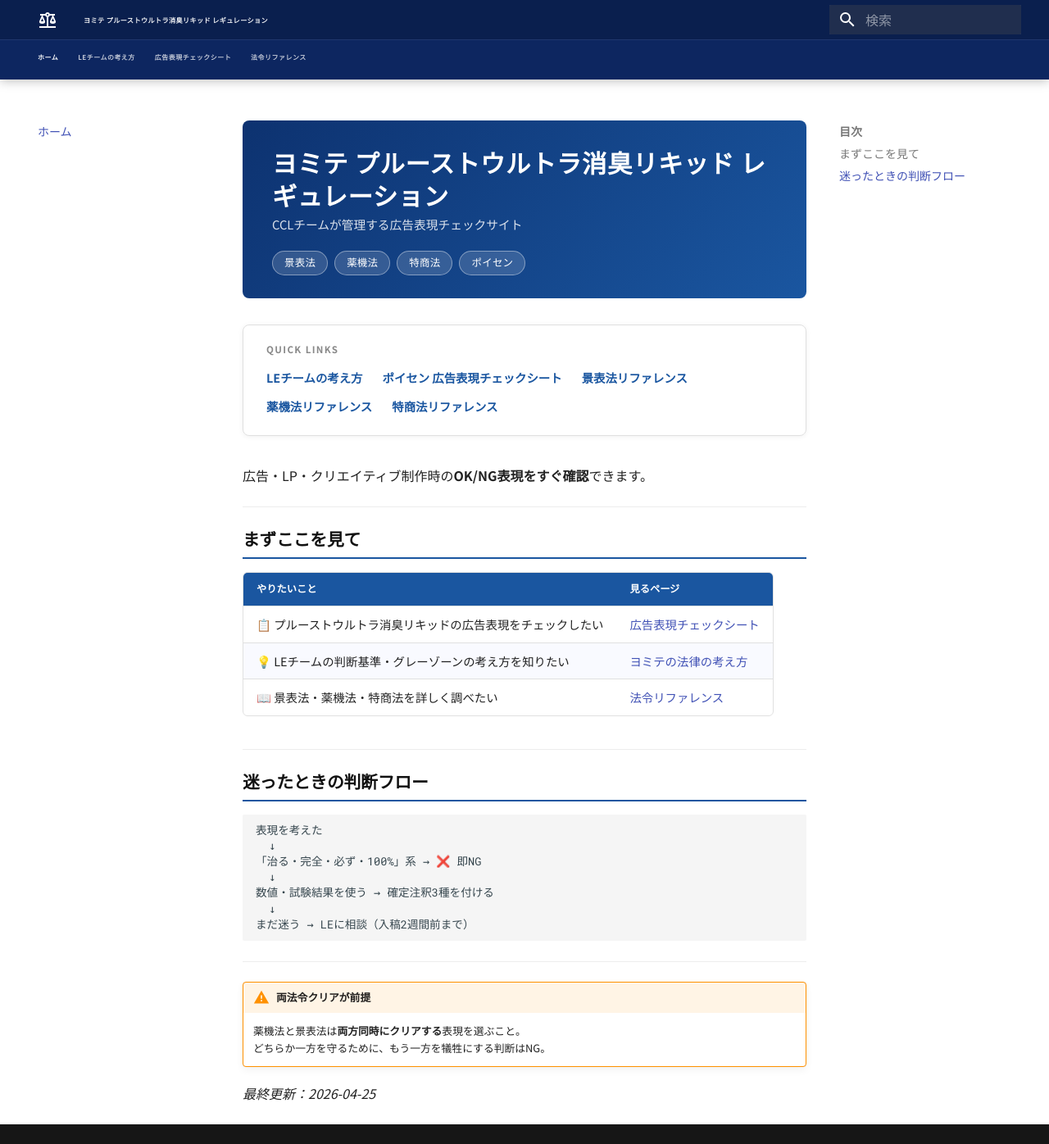
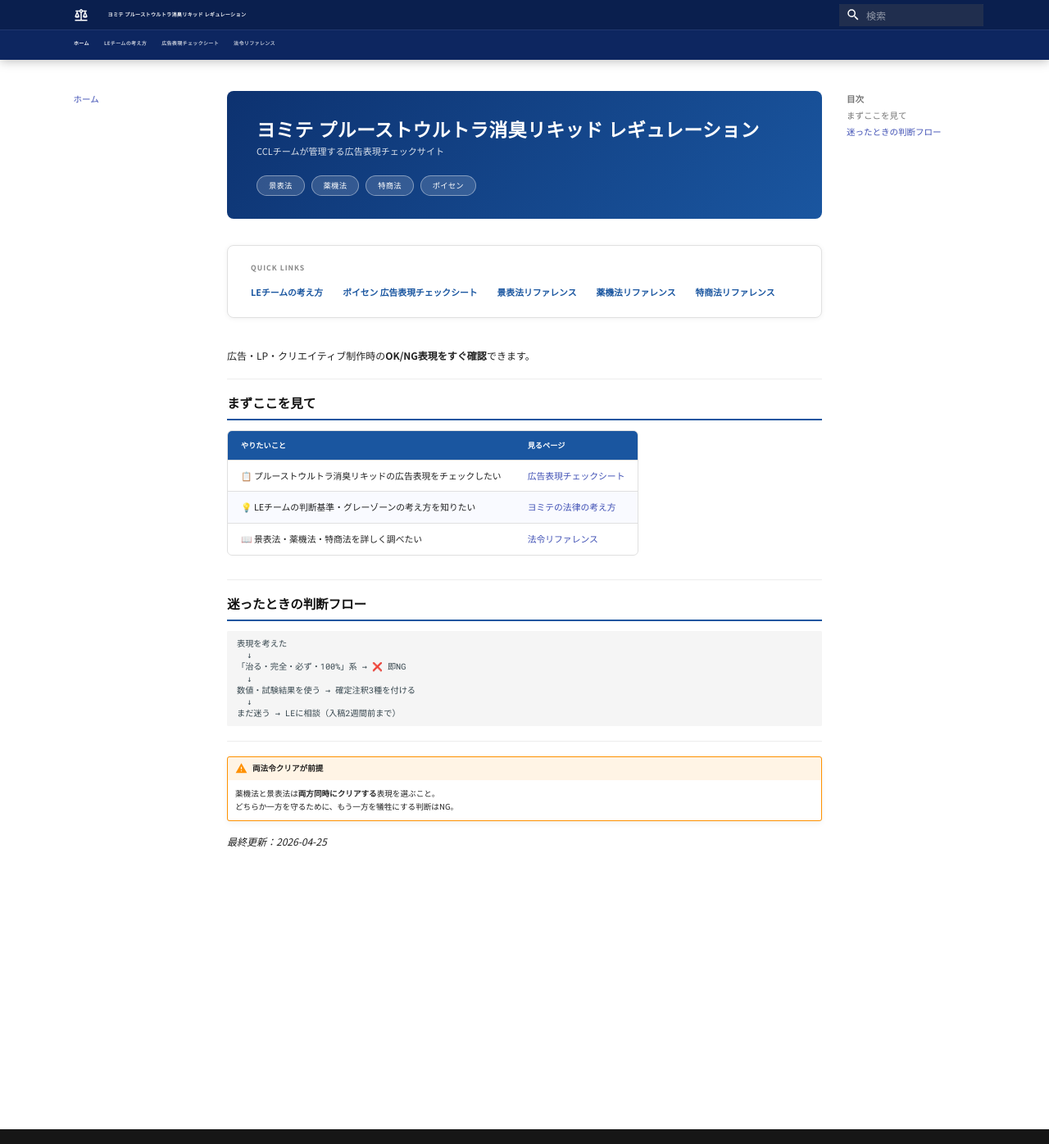
Before and after one commit to yomite-ys/yomite-prouspoisen-regulation, an MkDocs documentation site: the page built from docs/index.md, in a window 1280 px wide and 1396 px high. Shown: the whole window at 82% size. Built offline with MkDocs 1.6.1 and Material for MkDocs 9.7.7, drawn with Linux system fonts in a browser that asks for light colours.

Commit message:
style: フォントを15pxに縮小・コンテンツ幅を75remに拡大
Co-Authored-By: Claude Sonnet 4.6 <noreply@anthropic.com>

```diff
--- a/docs/stylesheets/extra.css
+++ b/docs/stylesheets/extra.css
@@ -44,12 +44,21 @@
 }
 
 /* =============================================
-   フォント
+   フォント・全体サイズ・幅
    ============================================= */
 @import url('https://fonts.googleapis.com/css2?family=BIZ+UDPGothic:wght@400;700&display=swap');
 
+html {
+  font-size: 15px;
+}
+
 body, .md-typeset {
   font-family: 'BIZ UDPGothic', 'Noto Sans JP', sans-serif;
+}
+
+/* コンテンツ幅を広げる */
+.md-grid {
+  max-width: 75rem;
 }
 
 /* =============================================
```
